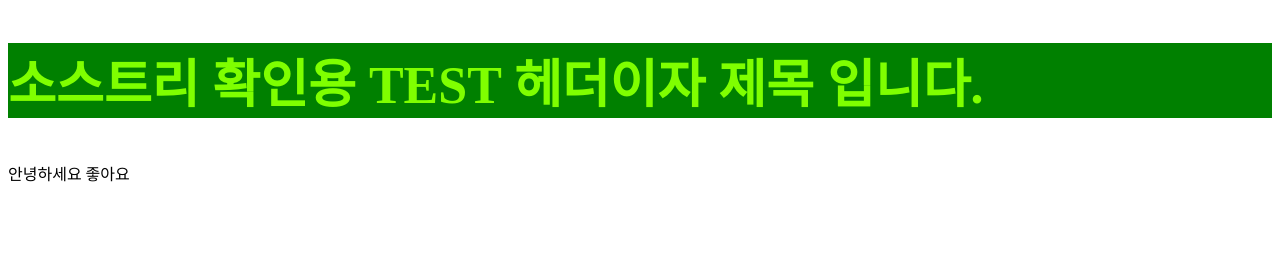
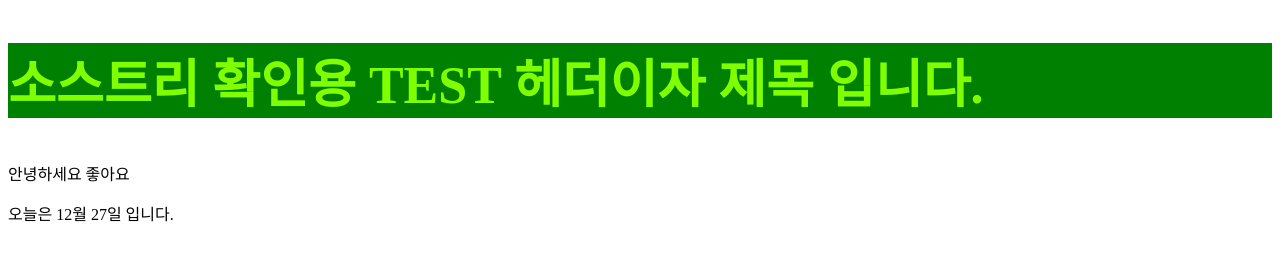
Before and after one commit to DongWook0509/visitkorea_example, a plain HTML site: page index.html in a window 1280 px wide. Drawn offline with Linux system fonts and the light colour scheme.

Commit message:
날짜내용추가 / 동욱

```diff
--- a/index.html
+++ b/index.html
@@ -11,6 +11,6 @@
   <h2>소스트리 확인용 TEST 헤더이자 제목 입니다.</h2>
   <span>안녕하세요</span>
   <span>좋아요</span>
-
+  <p>오늘은 12월 27일 입니다.</p>
 </body>
 </html>
```
